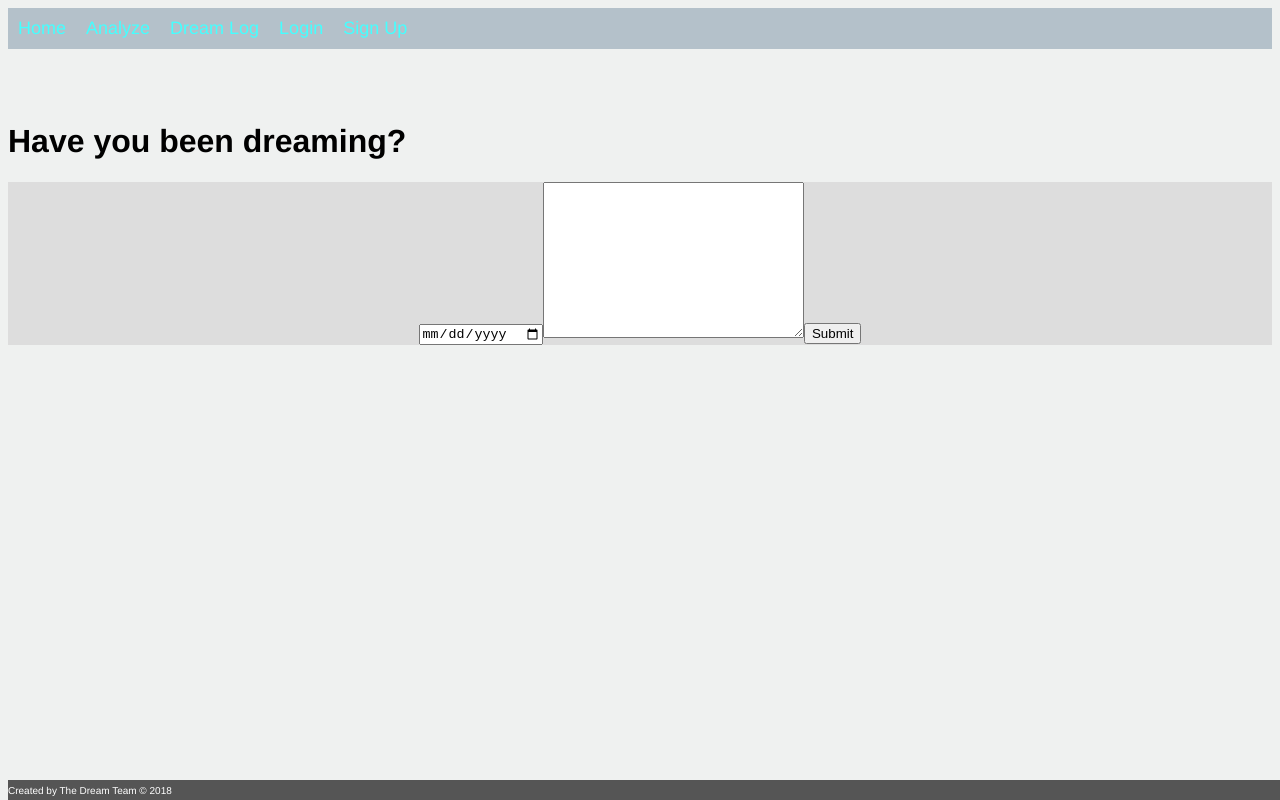
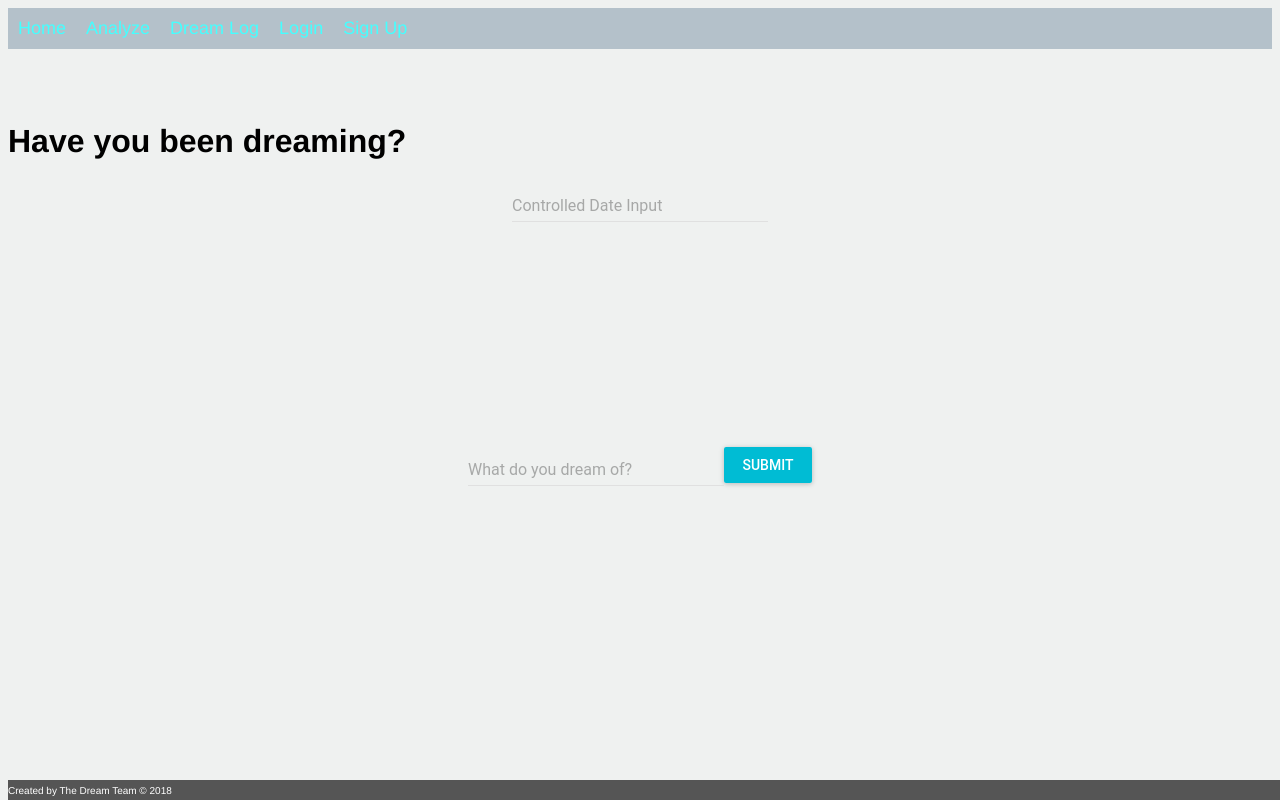
Before and after one commit to ashco/Project3, a React (Create React App) app in the folder client/: page /analyze in a window 1280 px wide. Built offline with nearby package versions, Linux system fonts and the light colour scheme.

Commit message:
adding materialize to form

```diff
--- a/client/src/input/Form.js
+++ b/client/src/input/Form.js
@@ -1,6 +1,12 @@
 import React, { Component } from 'react';
 import Title from '../layout/Title.js';
 import axios from 'axios';
+// MATERIAL UI
+import DatePicker from 'material-ui/DatePicker';
+import TextField from 'material-ui/TextField';
+import RaisedButton from 'material-ui/RaisedButton';
+
+
 
 class Form extends Component {
 	constructor(props){
@@ -10,13 +16,22 @@ class Form extends Component {
 			content: ''
 		}
 
-		this.handleChange = this.handleChange.bind(this);
+
+		this.handleDateChange = this.handleDateChange.bind(this);
+		this.handleContentChange = this.handleContentChange.bind(this);
 		this.handleSubmit = this.handleSubmit.bind(this);
 	}
 
 
-	handleChange = (event) => {
-		this.setState({[event.target.name]:event.target.value})
+	handleDateChange = (event, date) => {
+    this.setState({date: date,
+    });
+  };
+
+	handleContentChange = (event) => {
+		// console.log(this.state);
+		// console.log(event);
+		this.setState({content:event.target.value})
 	}
 
 	handleSubmit = (event) => {
@@ -29,12 +44,27 @@ class Form extends Component {
     return(
 			<div className="Form">
 				<Title text="Have you been dreaming?"  style="Form__title"/>
+				<div className="Form__box box">
+				{/* <form className="Form__box box" onSubmit={this.handleSubmit}> */}
+					{/* DATE */}
+					<DatePicker hintText="Controlled Date Input"
+											name="date"
+											mode="landscape"
+        							value={this.state.date}
+        							onChange={this.handleDateChange} />
+					{/* TEXT */}
+					<TextField hintText="What do you dream of?"
+										 multiLine={true}
+										 name="content"
+										 rows={10}
+										 rowsMax={10}
+										 onChange={this.handleContentChange} />
 
-				<form className="Form__box box" onSubmit={this.handleSubmit}>
-					<input name="date" type="date" onChange={this.handleChange}/>
-					<textarea name="content" cols="30" rows="10" onChange={this.handleChange}/>
-					<input className="Form__btn" type="submit"/>
-				</form>
+					{/* <textarea name="content" cols="30" rows="10" onChange={this.handleChange}/> */}
+					{/* <input className="Form__btn" type="submit"/> */}
+					<RaisedButton label="Submit" primary={true} onClick={this.handleSubmit} />
+				{/* </form> */}
+				</div>
 			</div>
 		);
   }
--- a/client/src/style/App.css
+++ b/client/src/style/App.css
@@ -22,7 +22,7 @@ body {
 /* BOXES */
 .box {
   text-align: center;
-  background: #ddd;
+  /* background: #ddd; */
 }
 
 /* NAV */
```
Also changed, not shown: 1 other file (tests, documents, lock files or other folders).
